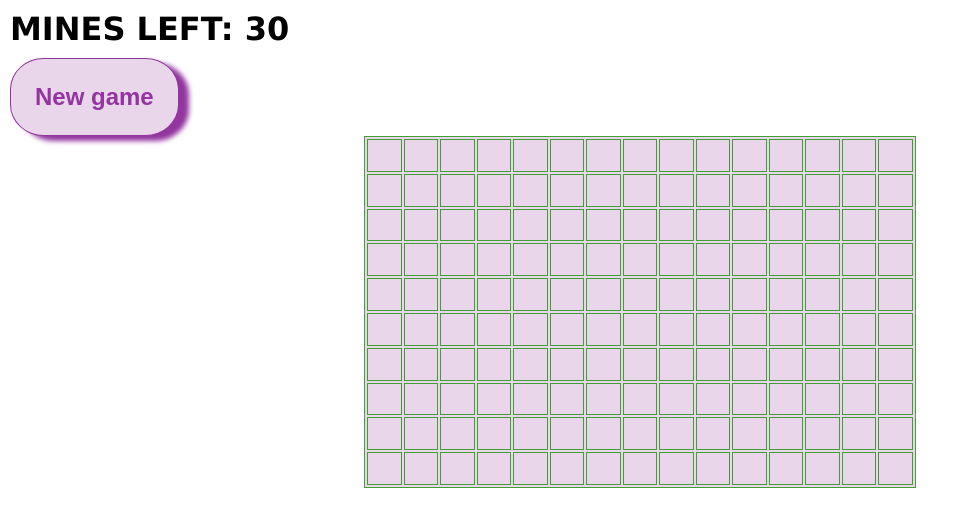
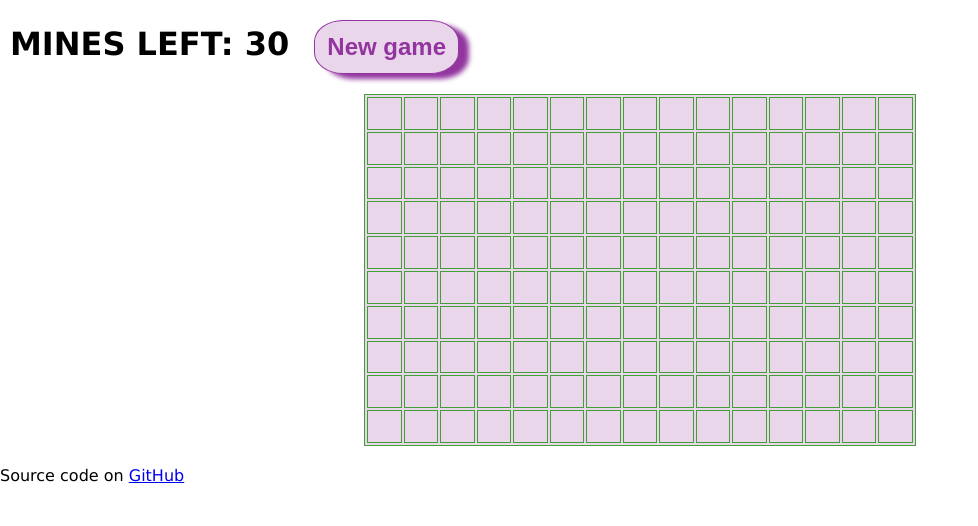
Before and after one commit to rekagyongyhalmi/minesweeper, a plain HTML site: page index.html in a window 1280 px wide. Shown: the whole page, without its empty margins (0-978 px from the left). Drawn offline with Linux system fonts and the light colour scheme.

Commit message:
github link added

```diff
--- a/index.html
+++ b/index.html
@@ -8,6 +8,7 @@
     <h1>Mines left: <span id="counter"></span></h1>
     <button id="new">New game</button>
     <table id="playingField"></table>
+    <p>Source code on <a href="https://github.com/rekagyongyhalmi/minesweeper" target="_blank">GitHub</a></p>
 </body>
 
 <footer>
--- a/minesweeper.css
+++ b/minesweeper.css
@@ -4,6 +4,7 @@ body {
 }
 
 h1 {
+  display: inline-block;
   text-transform: uppercase;
   margin: auto 10px;
 }
@@ -14,7 +15,7 @@ button {
   background-color: #E9D6EB;
   color: #92359f;
   border: 1px solid #92359f;
-  padding: 1em;
+  padding: 0.5em;
   border-radius: 20% / 40%;
   box-shadow: 10px 5px 5px #92359f;
   font-size: large;
@@ -28,7 +29,7 @@ button:hover {
 
 table {
   background-color: #E9D6EB;
-  margin: auto;
+  margin: 20px auto;
   border: 1px solid #429f35;
 }
 
```
